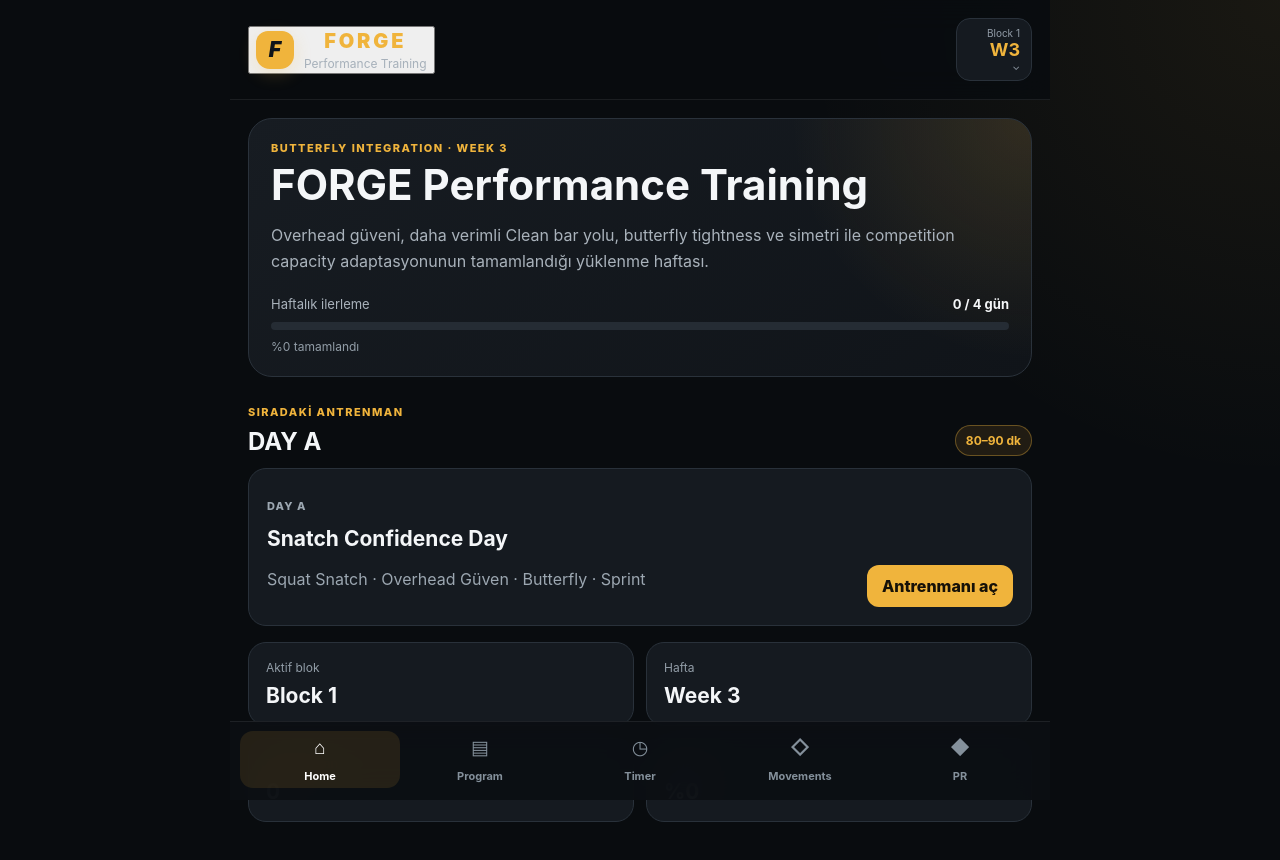
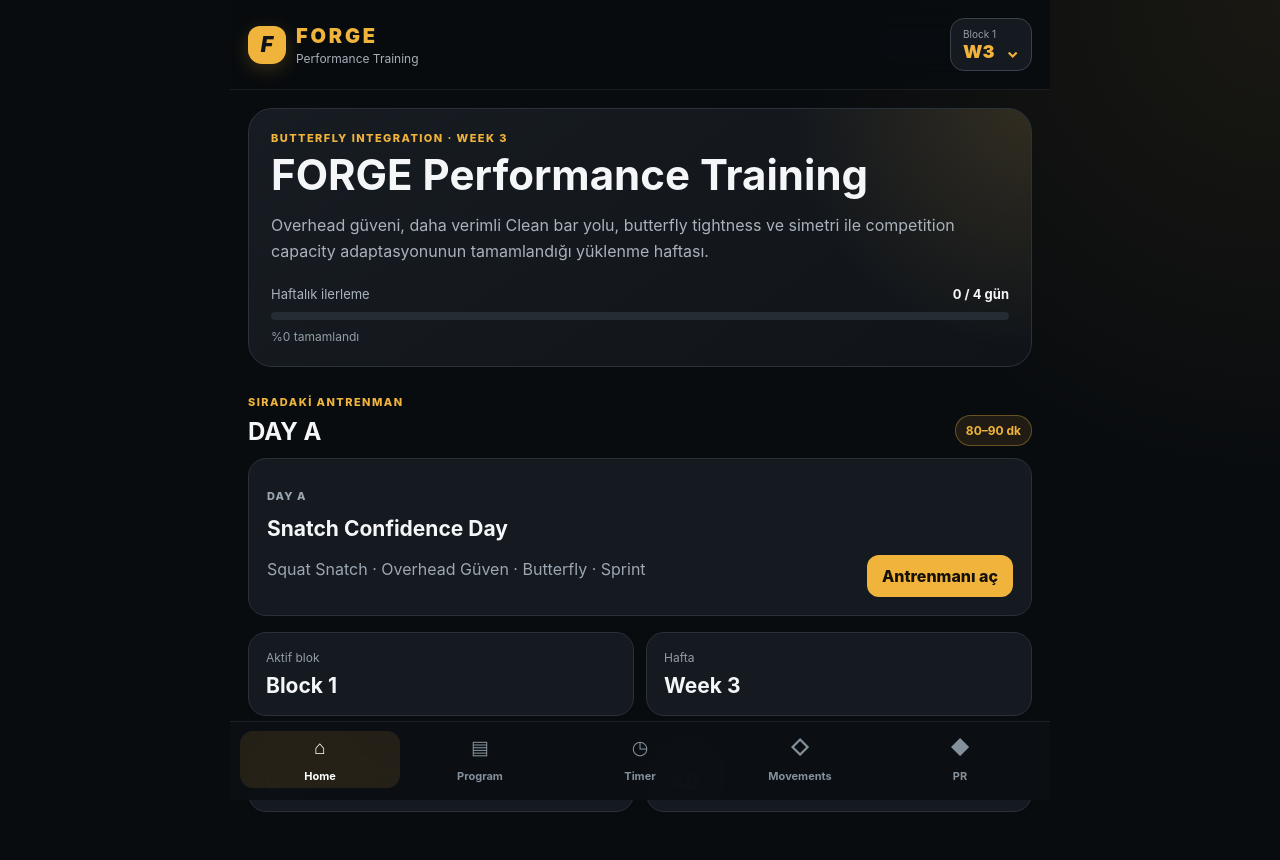
Before and after one commit to bolatberk/CrossFitAppForge, a React (Vite) app: page / in a window 1280 px wide. Shown: the top 860 px of the page. Built offline with nearby package versions, Linux system fonts and the light colour scheme.

Commit message:
Update App.css
font duzeltme

```diff
--- a/src/App.css
+++ b/src/App.css
@@ -1124,3 +1124,287 @@ select {
     flex: 0 0 auto;
   }
 }
+/* ==================================================
+   FORGE HEADER + WEEK SELECTOR THEME FIX
+   Bunu App.css dosyasının EN ALTINA ekle
+   ================================================== */
+
+.brand-container.brand-button {
+  appearance: none !important;
+  -webkit-appearance: none !important;
+  display: flex !important;
+  align-items: center !important;
+  gap: 10px !important;
+  margin: 0 !important;
+  padding: 0 !important;
+  color: inherit !important;
+  text-align: left !important;
+  background: transparent !important;
+  border: 0 !important;
+  border-radius: 0 !important;
+  box-shadow: none !important;
+  cursor: pointer;
+}
+
+.brand-container.brand-button:hover,
+.brand-container.brand-button:focus,
+.brand-container.brand-button:active {
+  color: inherit !important;
+  background: transparent !important;
+  border: 0 !important;
+  box-shadow: none !important;
+  transform: none !important;
+}
+
+.brand-container.brand-button .brand-logo {
+  display: grid;
+  flex: 0 0 38px;
+  width: 38px;
+  height: 38px;
+  place-items: center;
+  color: #101419;
+  background: #f0b43c;
+  border-radius: 12px 12px 14px 14px;
+  font-size: 21px;
+  font-weight: 950;
+  font-style: italic;
+  box-shadow: 0 5px 18px rgba(240, 180, 60, 0.2);
+}
+
+.brand-container.brand-button .brand-mark {
+  display: block;
+  color: #f0b43c;
+  font-size: 20px;
+  font-weight: 900;
+  letter-spacing: 0.14em;
+}
+
+.brand-container.brand-button p {
+  margin: 3px 0 0;
+  color: #a6b0ba;
+  font-size: 12px;
+  font-weight: 400;
+}
+
+.week-menu-container {
+  position: relative;
+  z-index: 100;
+}
+
+.week-menu-container .week-chip {
+  appearance: none !important;
+  -webkit-appearance: none !important;
+  display: block;
+  min-width: 82px;
+  margin: 0;
+  padding: 9px 12px;
+  color: inherit;
+  text-align: left;
+  background: #151a20 !important;
+  border: 1px solid #39424d !important;
+  border-radius: 14px;
+  box-shadow: none !important;
+  cursor: pointer;
+  transition:
+    border-color 160ms ease,
+    background-color 160ms ease,
+    transform 160ms ease;
+}
+
+.week-menu-container .week-chip:hover,
+.week-menu-container .week-chip.open {
+  background: #191f26 !important;
+  border-color: rgba(240, 180, 60, 0.75) !important;
+}
+
+.week-menu-container .week-chip:active {
+  transform: scale(0.98);
+}
+
+.week-menu-container .week-chip > span {
+  display: block;
+  color: #929ca7;
+  font-size: 10px;
+  line-height: 1.2;
+}
+
+.week-chip-bottom {
+  display: flex;
+  align-items: center;
+  justify-content: space-between;
+  gap: 10px;
+  margin-top: 3px;
+}
+
+.week-chip-bottom strong {
+  color: #f0b43c;
+  font-size: 18px;
+  font-weight: 900;
+  line-height: 1;
+}
+
+.week-chip-chevron {
+  color: #f0b43c !important;
+  font-size: 15px !important;
+  font-weight: 900;
+  line-height: 1;
+}
+
+.week-menu {
+  position: absolute;
+  top: calc(100% + 10px);
+  right: 0;
+  z-index: 200;
+  width: min(290px, calc(100vw - 36px));
+  padding: 12px;
+  color: #f4f6f8;
+  background:
+    radial-gradient(
+      circle at top right,
+      rgba(240, 180, 60, 0.11),
+      transparent 12rem
+    ),
+    #12171d;
+  border: 1px solid #353e48;
+  border-radius: 18px;
+  box-shadow:
+    0 24px 70px rgba(0, 0, 0, 0.58),
+    0 0 0 1px rgba(255, 255, 255, 0.02);
+  animation: forgeWeekMenuOpen 150ms ease-out;
+}
+
+@keyframes forgeWeekMenuOpen {
+  from {
+    opacity: 0;
+    transform: translateY(-5px) scale(0.98);
+  }
+
+  to {
+    opacity: 1;
+    transform: translateY(0) scale(1);
+  }
+}
+
+.week-menu-title {
+  display: block;
+  padding: 8px 10px 10px;
+  color: #8f9aa5;
+  font-size: 10px;
+  font-weight: 900;
+  letter-spacing: 0.13em;
+}
+
+.week-menu-list {
+  display: grid;
+  gap: 5px;
+}
+
+.week-menu-item {
+  appearance: none !important;
+  -webkit-appearance: none !important;
+  display: grid;
+  grid-template-columns: 42px 1fr 24px;
+  align-items: center;
+  gap: 6px;
+  width: 100%;
+  margin: 0;
+  padding: 12px 10px;
+  color: #aab4bf;
+  text-align: left;
+  background: transparent !important;
+  border: 1px solid transparent !important;
+  border-radius: 12px;
+  box-shadow: none !important;
+  cursor: pointer;
+}
+
+.week-menu-item:hover {
+  color: #ffffff;
+  background: rgba(255, 255, 255, 0.05) !important;
+}
+
+.week-menu-item.active {
+  color: #ffffff;
+  background: rgba(240, 180, 60, 0.14) !important;
+  border-color: rgba(240, 180, 60, 0.2) !important;
+}
+
+.week-menu-code {
+  color: #ffffff;
+  font-size: 17px;
+  font-weight: 900;
+}
+
+.week-menu-name {
+  color: inherit;
+  font-size: 13px;
+  font-weight: 700;
+}
+
+.week-menu-radio {
+  color: #77838f;
+  font-size: 18px;
+  text-align: center;
+}
+
+.week-menu-item.active .week-menu-radio {
+  color: #f0b43c;
+}
+
+.week-menu-divider {
+  height: 1px;
+  margin: 10px 8px;
+  background: rgba(255, 255, 255, 0.1);
+}
+
+.week-menu-home {
+  appearance: none !important;
+  -webkit-appearance: none !important;
+  display: flex;
+  align-items: center;
+  gap: 11px;
+  width: 100%;
+  margin: 0;
+  padding: 11px 12px;
+  color: #e7edf3;
+  text-align: left;
+  background: transparent !important;
+  border: 0 !important;
+  border-radius: 11px;
+  box-shadow: none !important;
+  font-size: 13px;
+  font-weight: 800;
+  cursor: pointer;
+}
+
+.week-menu-home:hover {
+  color: #ffffff;
+  background: rgba(255, 255, 255, 0.05) !important;
+}
+
+.week-menu-home span:first-child {
+  color: #f0b43c;
+  font-size: 19px;
+}
+
+@media (max-width: 520px) {
+  .app-header {
+    padding-inline: 14px;
+  }
+
+  .brand-container.brand-button .brand-mark {
+    font-size: 17px;
+  }
+
+  .brand-container.brand-button p {
+    font-size: 10px;
+  }
+
+  .week-menu {
+    position: fixed;
+    top: 78px;
+    right: 14px;
+    left: 14px;
+    width: auto;
+  }
+}
```
